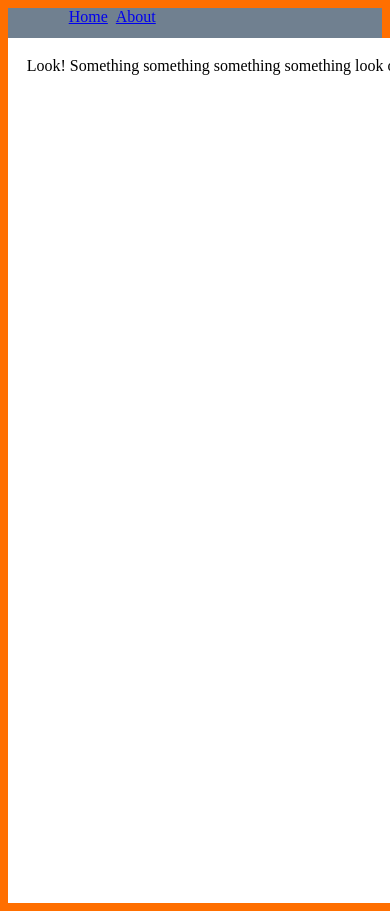
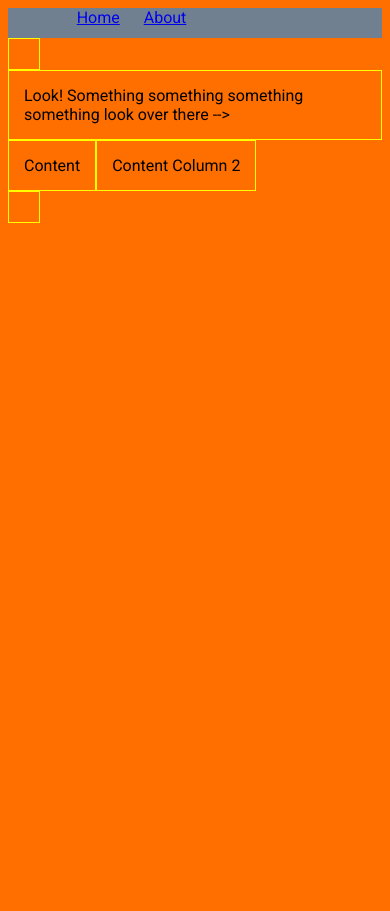
Before and after one commit to kin0025/WebProgrammingA2, a PHP site: page / in a window 390 px wide; the page is wider, and only the part inside the window is pictured. After the commit the page ends 223 px from the top of that part, so only its background shows below. Run offline with PHP 8.4, Linux system fonts and the light colour scheme.

Commit message:
Some css for responsive stuff

```diff
--- a/index.php
+++ b/index.php
@@ -11,8 +11,11 @@
 <html lang="en">
 <head>
     <meta http-equiv="Content-Type" content="text/html;charset=UTF-8">
+    <meta name="viewport" content="width=device-width, initial-scale=1.0">
     <title>Document</title>
     <link rel="stylesheet" type=text/css href="style.css">
+    <!--Google font file -->
+    <link href='https://fonts.googleapis.com/css?family=Roboto' rel='stylesheet' type='text/css'>
 </head>
 <header>
     <nav>
@@ -27,8 +30,20 @@
     </nav>
 </header>
 <body>
-<div id="content-wrapper">
-Look! Something something something something look over there -->
+<div class="column-1 border-wrapper"></div>
+<div id="column-6 content-wrapper">
+    <div id="main-body" class="h-panel">
+        <div class="column-8">Look! Something something something something look over there --></div>
+        <div class="column-4">Content</div>
+        <div class="column-4">Content Column 2</div>
+    </div>
+
+
+    <div id="footer-content" class="h-panel">
+
+    </div>
+</div>
+<div class="column-1 border-wrapper"></div>
 </div>
 </body>
 </html>
--- a/style.css
+++ b/style.css
@@ -1,14 +1,53 @@
 body {
-  background-color: #ff6f00; }
+  background-color: #ff6f00;
+  font-family: 'Roboto', sans-serif; }
+
+* {
+  box-sizing: border-box; }
 
 #content-wrapper {
-  width: 1200px;
-  margin-left: auto;
-  margin-right: auto;
   background-color: white;
   height: 100%;
-  padding: 5% 5% 5% 5%; }
+  float: left;
+  width: auto; }
 
+[class*="column-"] {
+  float: left;
+  padding: 15px;
+  border: 1px solid yellow; }
+
+.h-panel::after {
+  clear: both;
+  display: block;
+  content: ""; }
+
+@media only screen and (min-width: 768px) {
+  .column-1 {
+    width: 12.5%; }
+
+  .column-2 {
+    width: 25%; }
+
+  .column-3 {
+    width: 37.5%; }
+
+  .column-4 {
+    width: 50%; }
+
+  .column-5 {
+    width: 62.5%; }
+
+  .column-6 {
+    width: 75%; }
+
+  .column-7 {
+    width: 87.5%; }
+
+  .column-8 {
+    width: 100%; }
+
+  .border-wrapper {
+    height: 100%; } }
 header nav {
   display: block;
   height: 30px;
@@ -17,13 +56,8 @@ header nav {
   padding-left: 5%;
   padding-right: 5%; }
   header nav ul li {
-    margin-top: auto;
-    margin-bottom: auto;
-    border-left: 2px;
-    border-right: 2px;
+    padding: 10px;
     display: inline;
-    padding-left: 2px;
-    padding-right: 2px;
     list-style-type: none;
     height: auto; }
     header nav ul li span {
--- a/style.scss
+++ b/style.scss
@@ -2,27 +2,78 @@ $main-background: white;
 $body-background: #ff6f00;
 $header-background: slategrey;
 $header-hover: lightslategrey;
-$text-color:white;
-
+$text-color: white;
 $nav-hover-color: white;
 
 //Main body
 body {
   background-color: $body-background;
+  font-family: 'Roboto', sans-serif;
+}
+
+* {
+  box-sizing: border-box;
 }
 
 #content-wrapper {
-  width: 1200px;
-  margin-left: auto;
-  margin-right: auto;
   background-color: $main-background;
   height: 100%;
-  padding: 5% 5% 5% 5%;
+  float: left;
+  width: auto;
 }
 
-//Footer Content
-footer {
+//Generic stuff for columns
+[class*="column-"] {
+  float: left;
+  padding: 15px;
+  border: 1px solid yellow;
+}
 
+.h-panel::after {
+  clear: both;
+  display: block;
+  content: "";
+
+}
+
+//Desktop
+@media only screen and (min-width: 768px) {
+
+  .column-1 {
+    width: 12.5%;
+  }
+
+  .column-2 {
+    width: 25%
+  }
+
+  .column-3 {
+    width: 37.5%;
+  }
+
+  .column-4 {
+    width: 50%;
+  }
+
+  .column-5 {
+    width: 62.5%
+  }
+
+  .column-6 {
+    width: 75%
+  }
+
+  .column-7 {
+    width: 87.5%;
+  }
+
+  .column-8 {
+    width: 100%;
+  }
+
+  .border-wrapper {
+    height: 100%;
+  }
 }
 
 //Header Content
@@ -35,13 +86,8 @@ header {
     padding-left: 5%;
     padding-right: 5%;
     ul li {
-      margin-top: auto;
-      margin-bottom: auto;
-      border-left: 2px;
-      border-right: 2px;
+      padding: 10px;
       display: inline;
-      padding-left: 2px;
-      padding-right: 2px;
       list-style-type: none;
       height: auto;
       span {
@@ -53,11 +99,16 @@ header {
         color: $text-color;
         background-color: $header-background;
       }
-      .active{
+      .active {
         background-color: $nav-hover-color;
       }
     }
 
   }
 
+  //Footer Content
+  footer {
+
+  }
+
 }
```
Also changed, not shown: 1 other file.
